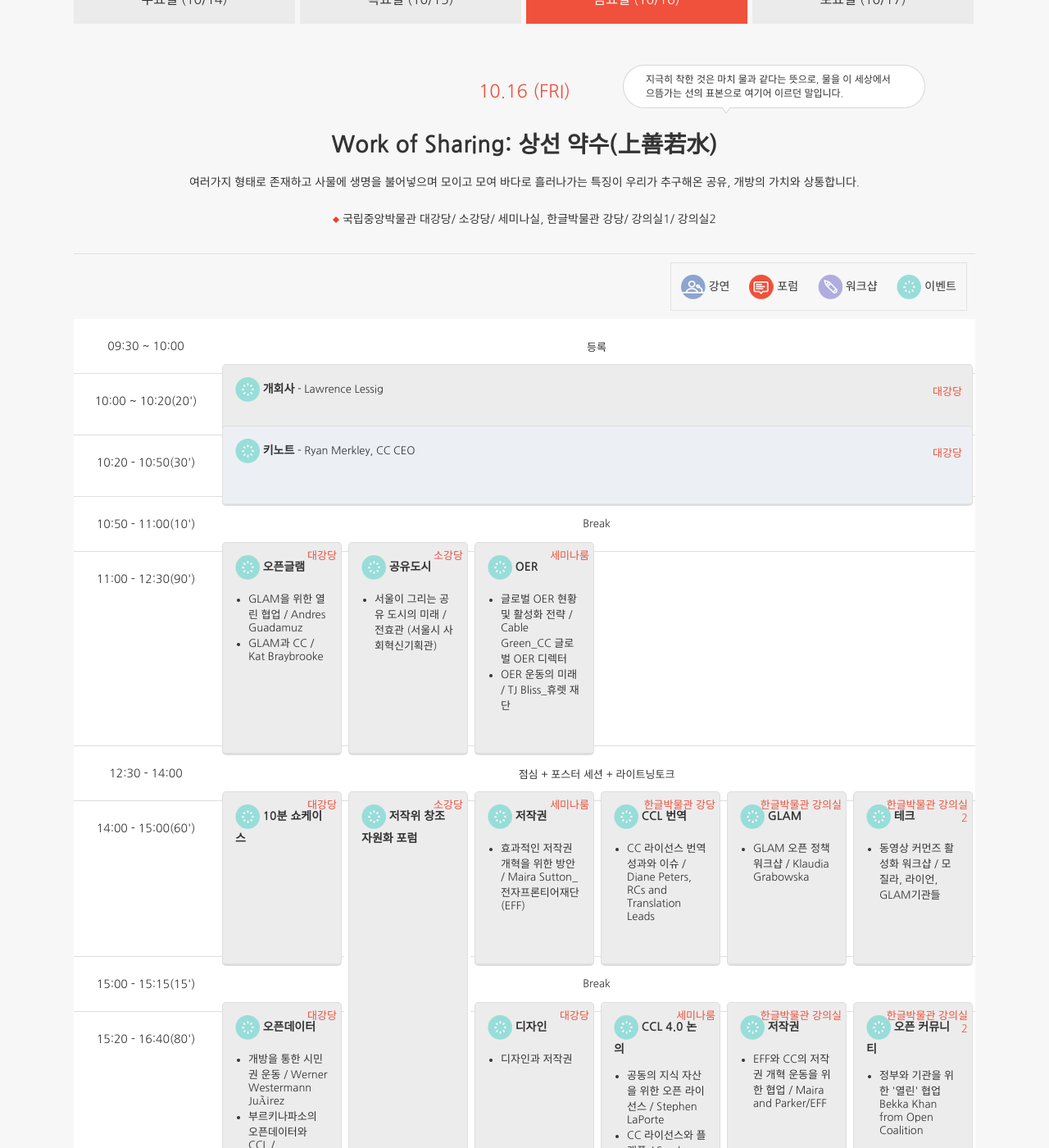
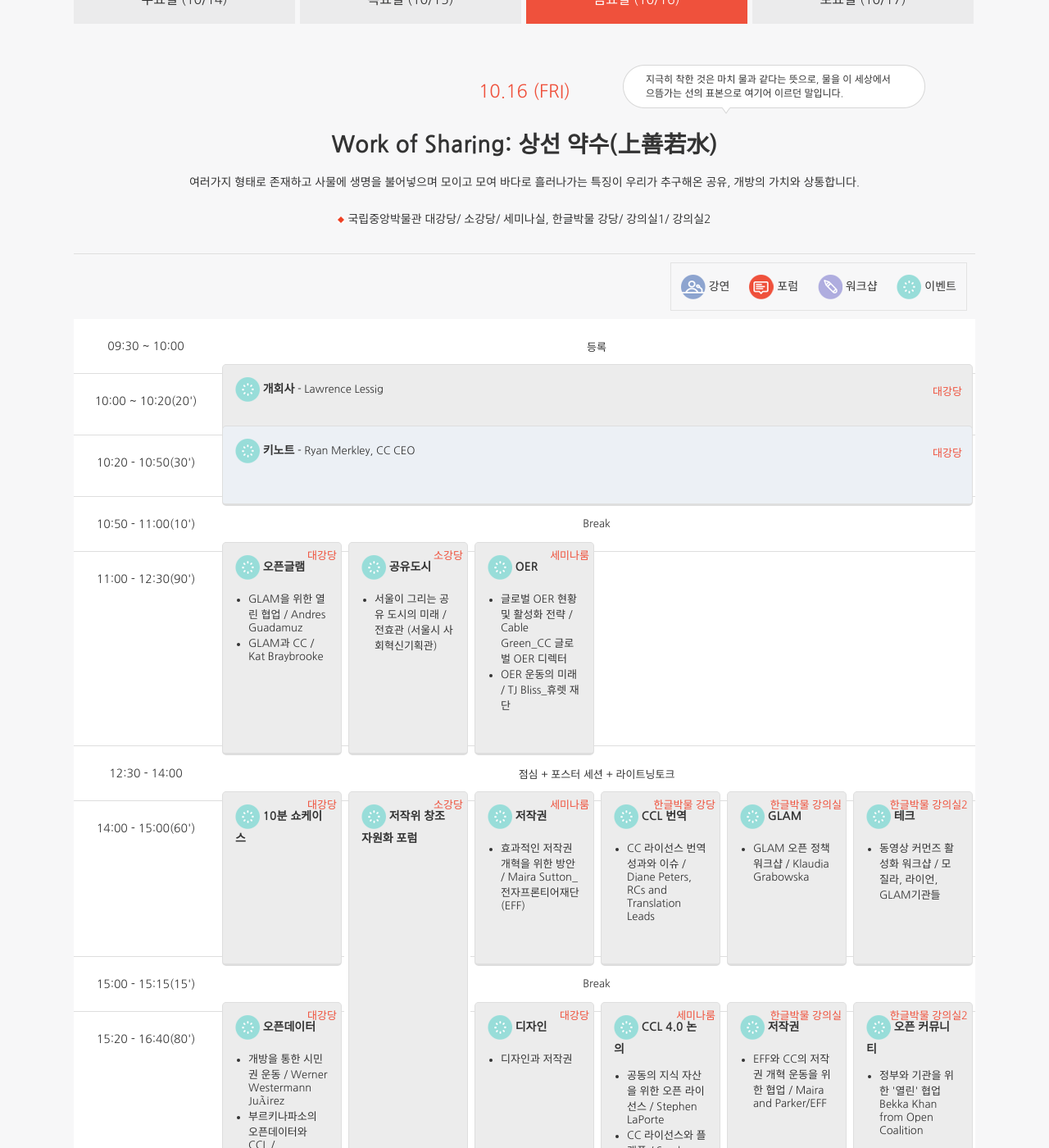
Before and after one commit to creativecommonskorea/2015-global-summit, a Jekyll site: the page built from programs.html, in a window 1280 px wide and 1400 px high, scrolled down 318 px. Shown: the whole window at 82% size. Built offline with Jekyll 4.4.1, drawn with Linux system fonts in a browser that asks for light colours; nearby versions of some CDN libraries.

Commit message:
프로그램 1차 완성 및 배포함

```diff
--- a/_includes/day15_detail.html
+++ b/_includes/day15_detail.html
@@ -46,7 +46,7 @@
                     11:30 ~ 12:00(30')
                 </td>
                 <td class="h120 p5855" colspan="3">
-                    <div class="location">장소: 대강당</div>
+                    <div class="oneline_location">장소: 대강당</div>
                     <div class="table whiteblue_light corner_all">
                         <div class="tr">
                             <div class="td w50p">
--- a/_includes/day16_detail.html
+++ b/_includes/day16_detail.html
@@ -6,7 +6,7 @@
             여러가지 형태로 존재하고 사물에 생명을 불어넣으며 모이고 모여 바다로 흘러나가는 특징이 우리가 추구해온 공유, 개방의 가치와 상통합니다.
         </div>
         <div class="day_location">
-            <img src="/images/other/bullet.png" alt="-"/> <!-- 장소: -->국립중앙박물관 대강당/ 소강당/ 세미나실, 한글박물관 강당/ 강의실1/ 강의실2
+            <img src="/images/other/bullet.png" alt="-"/> <!-- 장소: -->국립중앙박물관 대강당/ 소강당/ 세미나실, 한글박물 강당/ 강의실1/ 강의실2
         </div>
         <div class="balloon">
             지극히 착한 것은 마치 물과 같다는 뜻으로, 물을 이 세상에서
@@ -125,7 +125,7 @@
                 </td>
                 <td width="14%">
                     <div class="gray_light left corner_all">
-                        <div class="location"><!-- 장소: -->한글박물관 강당</div>
+                        <div class="location"><!-- 장소: -->한글박물 강당</div>
                         <img src="/images/other/program_icon_04.png" alt="이벤트"/>
                         <span class="h2">CCL 번역</span>
                         <ul>
@@ -135,7 +135,7 @@
                 </td>
                 <td width="14%">
                     <div class="gray_light left corner_all">
-                        <div class="location"><!-- 장소: -->한글박물관 강의실</div>
+                        <div class="location"><!-- 장소: -->한글박물 강의실</div>
                         <img src="/images/other/program_icon_04.png" alt="이벤트"/>
                         <span class="h2">GLAM</span>
                         <ul>
@@ -145,7 +145,7 @@
                 </td>
                 <td width="14%">
                     <div class="gray_light left corner_all">
-                        <div class="location"><!-- 장소: -->한글박물관 강의실2</div>
+                        <div class="location"><!-- 장소: -->한글박물 강의실2</div>
                         <img src="/images/other/program_icon_04.png" alt="이벤트"/>
                         <span class="h2">테크</span>
                         <ul>
@@ -196,7 +196,7 @@
                 </td>
                 <td width="14%">
                     <div class="gray_light left corner_all">
-                        <div class="location"><!-- 장소: -->한글박물관 강의실</div>
+                        <div class="location"><!-- 장소: -->한글박물 강의실</div>
                         <img src="/images/other/program_icon_04.png" alt="이벤트"/>
                         <span class="h2">저작권</span>
                         <ul>
@@ -206,7 +206,7 @@
                 </td>
                 <td width="14%">
                     <div class="gray_light left corner_all">
-                        <div class="location"><!-- 장소: -->한글박물관 강의실2</div>
+                        <div class="location"><!-- 장소: -->한글박물 강의실2</div>
                         <img src="/images/other/program_icon_04.png" alt="이벤트"/>
                         <span class="h2">오픈 커뮤니티</span>
                         <ul>
--- a/_includes/day17_detail.html
+++ b/_includes/day17_detail.html
@@ -6,7 +6,7 @@
             It means “one can’t forget one’s roots.”, like when we think of the future of sharing.
         </div>
         <div class="day_location">
-            <img src="/images/other/bullet.png" alt="-"/> 장소: 국립중앙박물관 대강당/ 소강당/ 세미나실
+            <img src="/images/other/bullet.png" alt="-"/> <!-- 장소: -->국립중앙박물관 대강당/ 소강당/ 세미나실
         </div>
         <div class="balloon">
             여우는 죽을 때 구릉을 향(向)해 머리를 두고 초심으로 돌아간다라는 뜻입니다.
@@ -33,7 +33,7 @@
                 <td width="16%">10:10 - 10:40(30')</td>
                 <td colspan="4">
                     <div class="gray_light left corner_all">
-                        <div class="oneline_location">장소: 컨퍼런스룸</div>
+                        <div class="oneline_location"><!-- 장소: -->컨퍼런스룸</div>
                         <img src="/images/other/program_icon_04.png" alt="이벤트"/>
                         <span class="h2">키노트</span> - 줄리아 레다
                     </div>
@@ -47,7 +47,7 @@
                 <td width="16%">10:50 - 12:20(90')</td>
                 <td width="21%">
                     <div class="whiteblue_light left corner_all">
-                        <div class="location">장소: 컨퍼런스룸</div>
+                        <div class="location"><!-- 장소: -->컨퍼런스룸</div>
                         <img src="/images/other/program_icon_01.png" alt="강연"/>
                         <span class="h2">저작권 개혁</span><br/>
                         <ul>
@@ -57,7 +57,7 @@
                 </td>
                 <td width="21%">
                     <div class="whitegreen_light left corner_all">
-                        <div class="location">장소: 카카오룸</div>
+                        <div class="location"><!-- 장소: -->카카오룸</div>
                         <img src="/images/other/program_icon_01.png" alt="강연"/>
                         <span class="h2">오픈액세스(데이터)</span><br/>
                         <ul>
@@ -70,7 +70,7 @@
                 </td>
                 <td width="21%">
                     <div class="whiteorange_light left corner_all">
-                        <div class="location">장소: 아이디어빌리지</div>
+                        <div class="location"><!-- 장소: -->아이디어빌리지</div>
                         <img src="/images/other/program_icon_01.png" alt="강연" style="float: left;"/>
                         <div class="h2">Organising<br>the Commons</div><br/>
                         <ul>
@@ -83,7 +83,7 @@
                 </td>
                 <td width="21%">
                     <div class="whitepurple_light left corner_all">
-                        <div class="location">장소: 오픈스페이스</div>
+                        <div class="location"><!-- 장소: -->오픈스페이스</div>
                         <img src="/images/other/program_icon_01.png" alt="강연"/>
                         <span class="h2">오픈액세스(데이터)</span><br/>
                         <ul>
@@ -101,7 +101,7 @@
                 <td>13:50 - 14:50(60')</td>
                 <td width="21%">
                     <div class="whiteblue_light left corner_all">
-                        <div class="location">장소: 컨퍼런스룸</div>
+                        <div class="location"><!-- 장소: -->컨퍼런스룸</div>
                         <img src="/images/other/program_icon_01.png" alt="강연"/>
                         <span class="h2">플랫폼과 CC라이선스</span><br/>
                         <ul>
@@ -111,7 +111,7 @@
                 </td>
                 <td width="21%">
                     <div class="whitegreen_light left corner_all">
-                        <div class="location">장소: 카카오룸</div>
+                        <div class="location"><!-- 장소: -->카카오룸</div>
                         <img src="/images/other/program_icon_01.png" alt="강연"/>
                         <span class="h2">커뮤니티</span><br/>
                         <ul>
@@ -134,7 +134,7 @@
                 <td>15:20 - 16:50(90')</td>
                 <td width="21%">
                     <div class="whiteblue_light left corner_all">
-                        <div class="location">장소: 컨퍼런스룸</div>
+                        <div class="location"><!-- 장소: -->컨퍼런스룸</div>
                         <img src="/images/other/program_icon_01.png" alt="강연"/>
                         <span class="h2">커뮤니티</span><br/>
                         <ul>
@@ -144,7 +144,7 @@
                 </td>
                 <td width="21%">
                     <div class="whitegreen_light left corner_all">
-                        <div class="location">장소: 카카오룸</div>
+                        <div class="location"><!-- 장소: -->카카오룸</div>
                         <img src="/images/other/program_icon_01.png" alt="강연"/>
                         <span class="h2">OER</span><br/>
                         <ul>
@@ -158,9 +158,9 @@
                 </td>
                 <td width="21%">
                     <div class="whiteorange_light left corner_all">
-                        <div class="location">장소: 아이디어빌리지</div>
+                        <div class="location"><!-- 장소: -->아이디어빌리지</div>
                         <img src="/images/other/program_icon_01.png" alt="강연"/>
-                        <div class="h2">디자인</div><br/>
+                        <span class="h2">디자인</span><br/>
                         <ul>
                             <li>(how will CC shape future of design) (similar rights and patent rights and CC+) / Thomas
                                 Margoni, Jane Park, Diane (?), McCoy Smith (intel)(?), CERN?
@@ -180,7 +180,7 @@
                 <td>17:00 - 17:40(40')</td>
                 <td colspan="4">
                     <div class="gray_light left corner_all">
-                        <div class="oneline_location">장소: 미정</div>
+                        <div class="oneline_location"><!-- 장소: -->미정</div>
                         <img src="/images/other/program_icon_04.png" alt="이벤트"/>
                         <span class="h2">[클로징 노트]</span> - 캐롤리나 제시카
                     </div>
```
